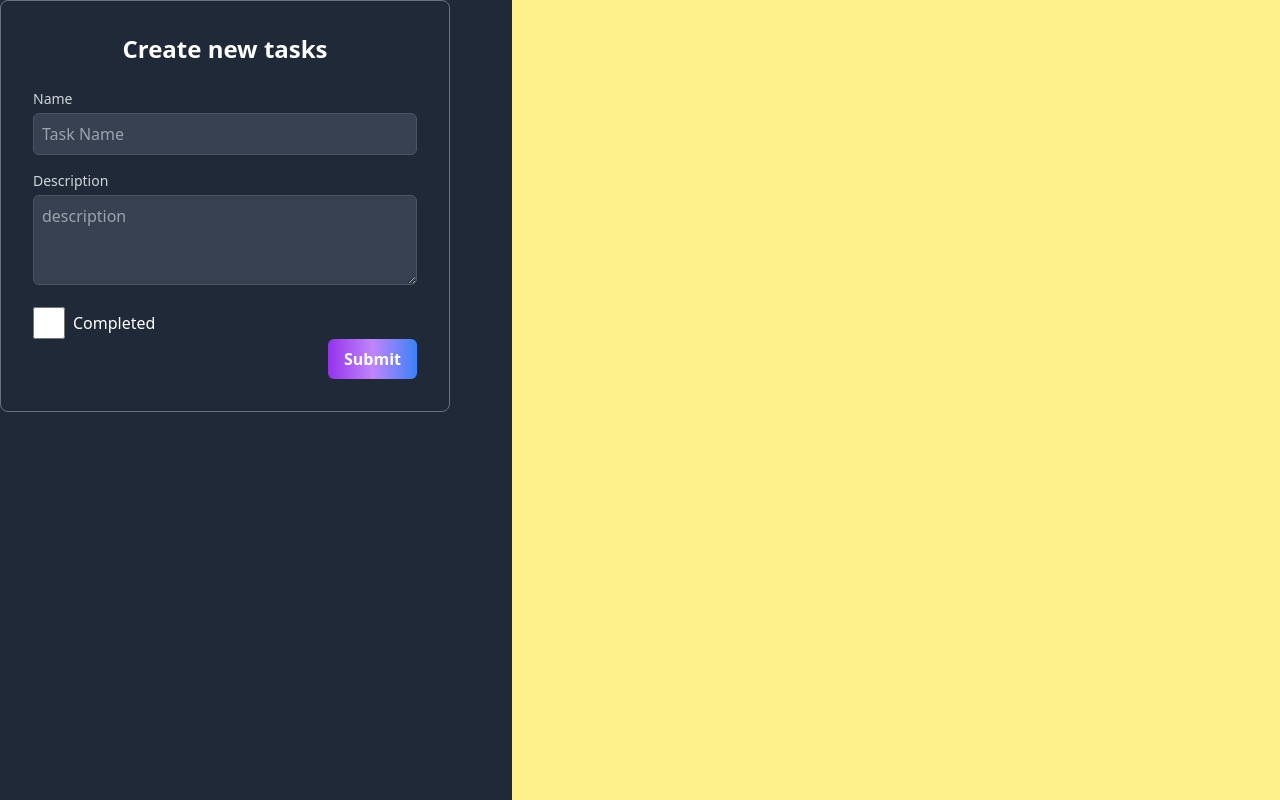
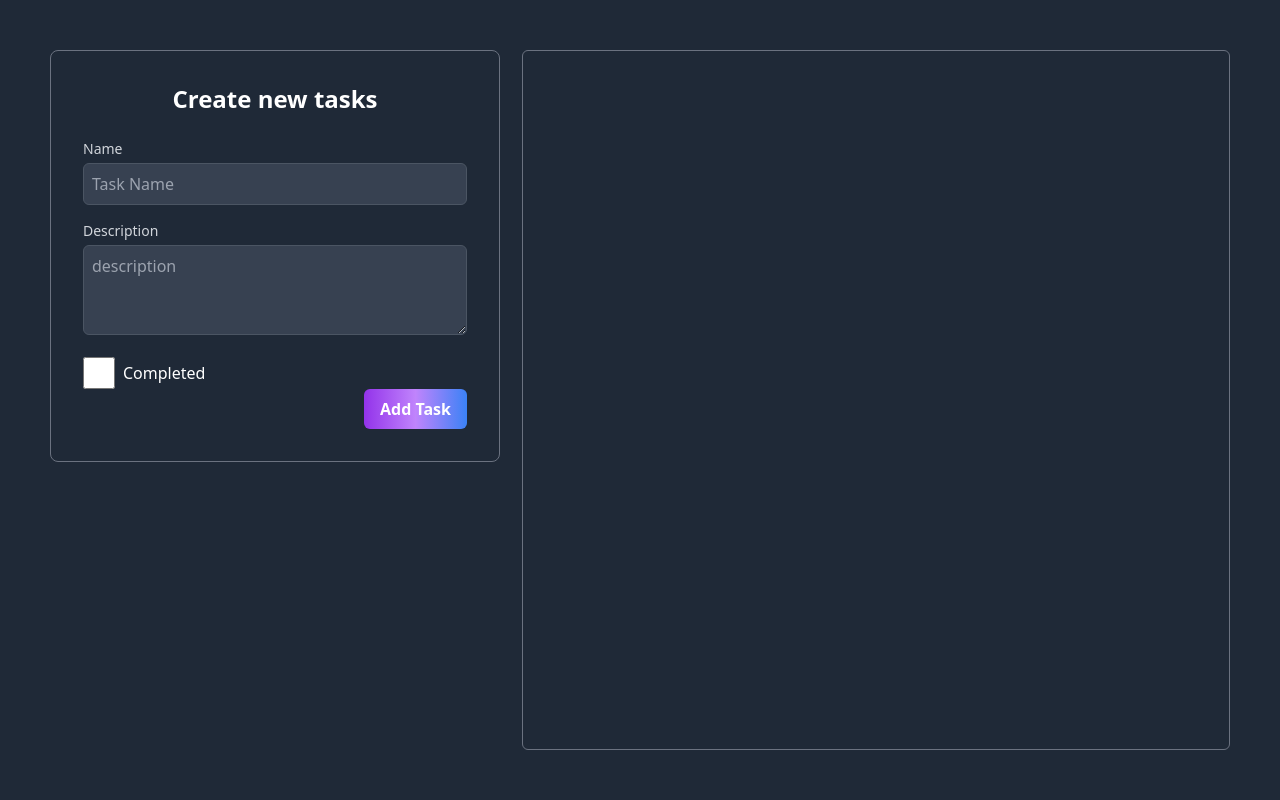
Before and after one commit to Esayas188/To-Do-_List, a React (Vite) app in the folder Todo/: page / in a window 1280 px wide. Built offline with nearby package versions, Linux system fonts and the light colour scheme.

Commit message:
Add styles

```diff
--- a/Todo/index.html
+++ b/Todo/index.html
@@ -5,6 +5,7 @@
 
     <meta name="viewport" content="width=device-width, initial-scale=1.0" />
     <title>Todo</title>
+    <link rel="stylesheet" href="https://fonts.googleapis.com/css2?family=Material+Symbols+Outlined:opsz,wght,FILL,GRAD@24,400,0,0" />
   </head>
   <body>
     <div id="root"></div>
--- a/Todo/src/App.tsx
+++ b/Todo/src/App.tsx
@@ -58,8 +58,8 @@ const App:FC = () => {
 
   return (
     <>
-    <div className='min-h-screen grid grid-cols-5 '>
-      <div className='bg-gray-800 w-full h-full col-span-2'>
+    <div className='min-h-screen text-white bg-gray-800 grid grid-cols-5 p-[50px]'>
+      <div className=' w-full h-full col-span-2  '>
         <div className="max-w-[450px] border border-gray-500  p-8 rounded-lg">
           <h2 className="text-2xl font-bold text-white mb-6 text-center">Create new tasks</h2>
           {formError && <p className='text-red-400 text-sm'>{formError}</p>}
@@ -98,10 +98,10 @@ const App:FC = () => {
               Completed</label>
           </div>
 
-          <div className="flex justify-end">
+          <div className="flex justify-end ">
             <button className="bg-gradient-to-r from-purple-600 via-purple-400 to-blue-500 text-white px-4 py-2 font-bold rounded-md hover:opacity-80"
               onClick={addTask}>
-              Submit
+              Add Task
             </button>
           </div>
 
@@ -114,7 +114,8 @@ const App:FC = () => {
 
       </div>
 
-      <div className='bg-yellow-200 w-full h-full col-span-3'>
+      <div className=' w-full h-full col-span-3 p-[50px] rounded-md border border-gray-500  '>
+
       {taskList.map((task:ITask, key:number) => {
           return <TodoTask key={key} task={task} deleteTask={deleteTask} updateTask={updateTask}/>;
         })}
--- a/Todo/src/component/TodoTask.tsx
+++ b/Todo/src/component/TodoTask.tsx
@@ -11,13 +11,16 @@ const TodoTask = ({task,deleteTask,updateTask}:Props) => {
     return (
         <>
             <div className="task">
-                <div className="content">
 
-                    <span>{task.taskName}</span>
-                    <span>{task.description}</span>
-                    <button onClick={() => {deleteTask(task.taskName);}}>Delete</button>
-                    { task.completed ? <button onClick={() => {updateTask(task.taskName);}}>Incomplete</button> : <button onClick={() => {updateTask(task.taskName);}}>Completed</button> }
+                <div className={`content flex justify-between gap-8 mb-4 rounded-md items-center p-[10px] ${task.completed ? 'border border-gray-500' : 'border border-orange-300'}`}>
 
+                    <p className="max-w-100 overflow-hidden text-ellipsis ">{task.taskName}</p>
+                    <div className="flex justify-between gap-2">
+                        { task.completed ? <span onClick={() => {updateTask(task.taskName);}}
+                        className="material-symbols-outlined  font-bold py-3 px-3 rounded-full bg-gradient-to-r from-purple-600 via-purple-400 to-blue-500 text-white hover:cursor-pointer hover:brightness-90">check_box</span>  : <span onClick={() => {updateTask(task.taskName);}}
+                        className="material-symbols-outlined  font-bold py-3 px-3 rounded-full bg-gradient-to-r from-orange-200 to-red-500 text-white hover:cursor-pointer hover:brightness-90" >check_box_outline_blank</span> }
+                        <span onClick={() => {deleteTask(task.taskName);}} className="material-symbols-outlined font-bold py-3 px-3 rounded-full bg-gradient-to-r from-orange-200 to-red-500 text-white hover:cursor-pointer hover:brightness-90">delete</span>
+                    </div>
 
 
 
```
